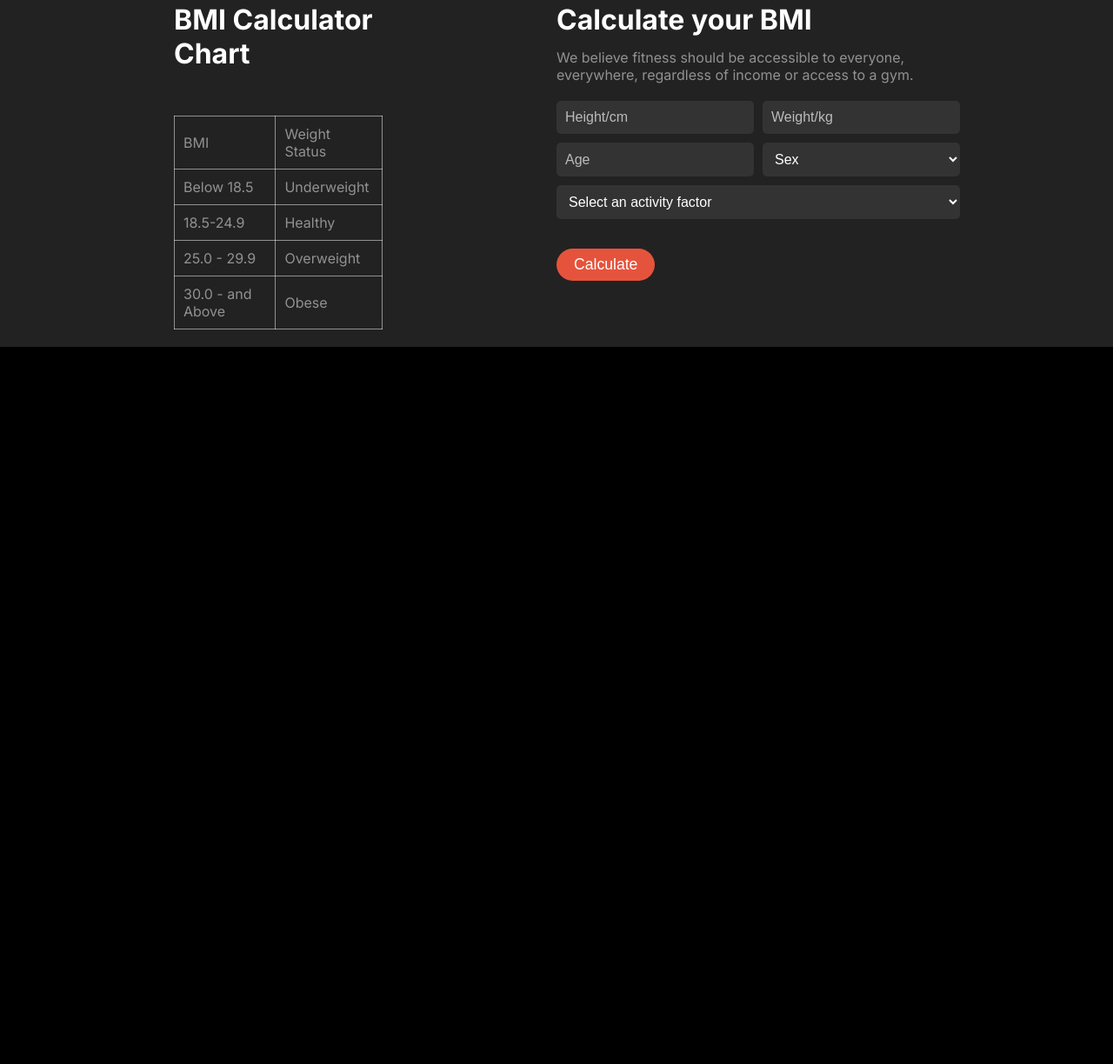
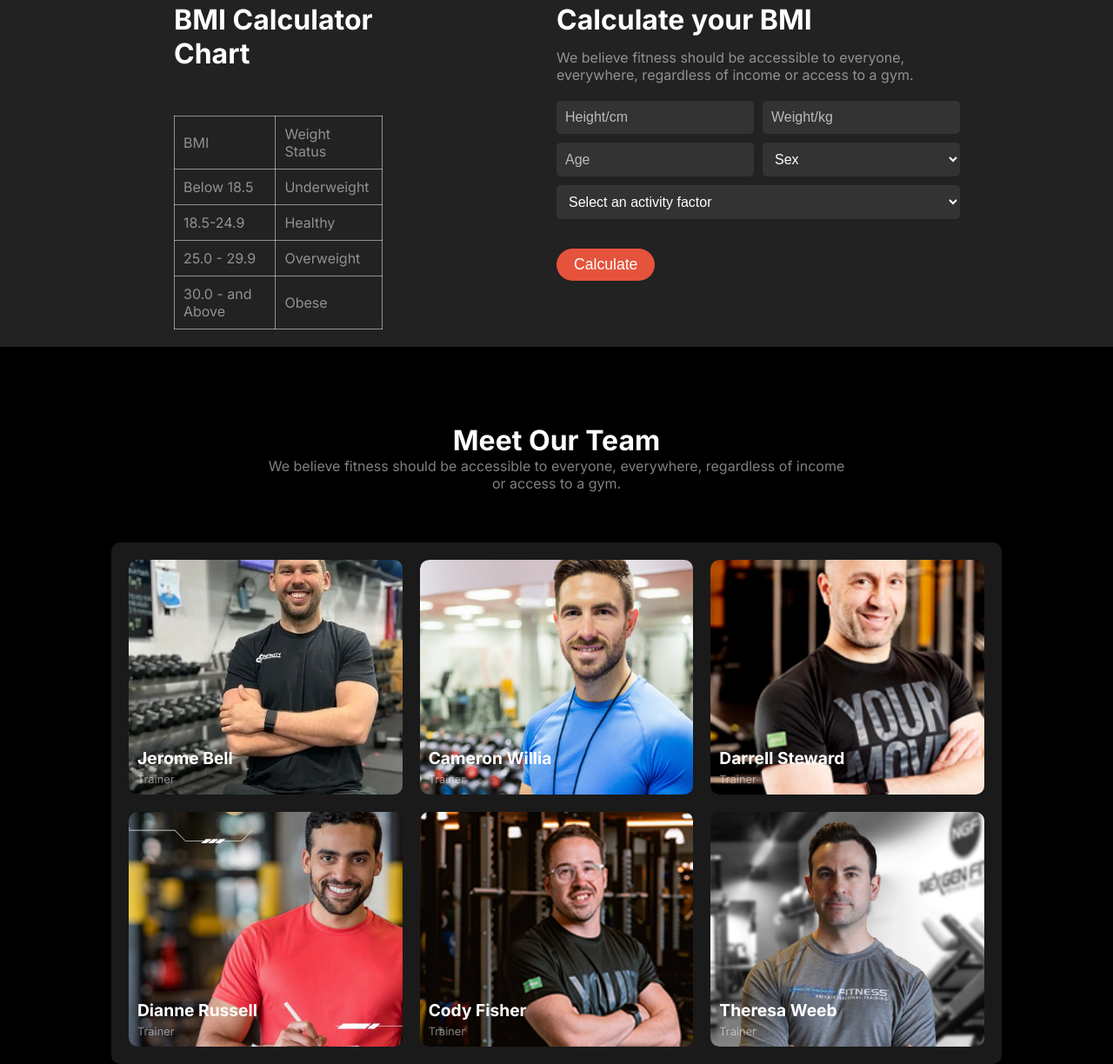
Before and after one commit to sakib8900/my-assignment-02, a plain HTML site: page index.html in a window 1280 px wide. Shown: the part 1881-3105 px from the top of the page at 87% size. Before the commit the page ends 2280 px from the top, so only its background shows below. Drawn offline with Linux system fonts and the light colour scheme.

Commit message:
banner-5 word

```diff
--- a/index.html
+++ b/index.html
@@ -155,6 +155,54 @@
             </div>
 
         </div>
+            <div class="banner-5-meet">
+               <h1>Meet Our Team</h1>
+               <p class="font-p-gray"> We believe fitness should be accessible to everyone, everywhere, regardless of income<Br> or access to a gym.</p>
+            </div>
+            <div class="trainer-info-img">
+                <div class="trainer-card">
+                    <img src="images/trainer1.png" alt="img-1">
+                    <div class="trainer-info">
+                        <h3>Jerome Bell</h3>
+                        <p class="font-p-gray">Trainer</p>
+                    </div>
+                </div>
+                <div class="trainer-card">
+                    <img src="images/trainer2.png" alt="img-1">
+                    <div class="trainer-info">
+                        <h3>Cameron Willia</h3>
+                        <p class="font-p-gray">Trainer</p>
+                    </div>
+                </div>
+                <div class="trainer-card">
+                    <img src="images/trainer3.png" alt="img-1">
+                    <div class="trainer-info">
+                        <h3>Darrell Steward</h3>
+                        <p class="font-p-gray">Trainer</p>
+                    </div>
+                </div>
+                <div class="trainer-card">
+                    <img src="images/trainer4.png" alt="img-1">
+                    <div class="trainer-info">
+                        <h3>Dianne Russell</h3>
+                        <p class="font-p-gray">Trainer</p>
+                    </div>
+                </div>
+                <div class="trainer-card">
+                    <img src="images/trainer5.png" alt="img-1">
+                    <div class="trainer-info">
+                        <h3>Cody Fisher</h3>
+                        <p class="font-p-gray">Trainer</p>
+                    </div>
+                </div>
+                <div class="trainer-card">
+                    <img src="images/trainer6.png" alt="img-1">
+                    <div class="trainer-info">
+                        <h3>Theresa Weeb</h3>
+                        <p class="font-p-gray">Trainer</p>
+                    </div>
+                </div>
+            </div>
     </main>
 
     <footer>
--- a/style.css/media.css
+++ b/style.css/media.css
@@ -110,4 +110,12 @@
         grid-template-columns: span 2;
         width: 100%;
     }
+    /* banner-5-meet */
+    .banner-5-meet h1{
+        font-size: 2rem;
+        color: red;
+    }
+    .trainer-info-img{
+        grid-template-columns: repeat(1, 1fr);
+    }
 }
--- a/style.css/style.css
+++ b/style.css/style.css
@@ -334,3 +334,55 @@
 .calculate button{
     margin-top: 34px;
 }
+/* banner-5 meet */
+.banner-5-meet{
+    max-width: 80%;
+    text-align: center;
+    margin: 0 auto;
+    margin-top: 88px;
+    margin-bottom: 58px;
+}
+/* banner-5 trainer-info */
+.trainer-info-img{
+    max-width: 80%;
+    /* margin-top: 58px; */
+    margin: 0 auto;
+    background-color: #FFFFFF1A;
+    border-radius: 10px;
+    display: grid;
+    grid-template-columns: repeat(3, 1fr);
+    gap: 20px;
+    padding: 20px;
+}
+.trainer-card{
+    position: relative;
+    overflow: hidden;
+    border-radius: 10px;
+}
+.trainer-card img{
+    width: 380px;
+    height: 270px;
+    object-fit: cover;
+    transform: scale(1,1);
+    display: block;
+    border-radius: 10px;
+}
+.trainer-info{
+    /* border: 2px solid red; */
+    /* margin-bottom: 70px; */
+    position: absolute;
+    bottom: 0;
+    left: 0;
+    width: 100%;
+    padding: 10px;
+    text-align: left;
+    box-sizing: border-box;
+}
+.trainer-info h3{
+    margin: 0;
+    font-size: 1.2rem;
+}
+.trainer-info p{
+    margin: 5px 0 0;
+    font-size: 0.8rem;
+}
```
